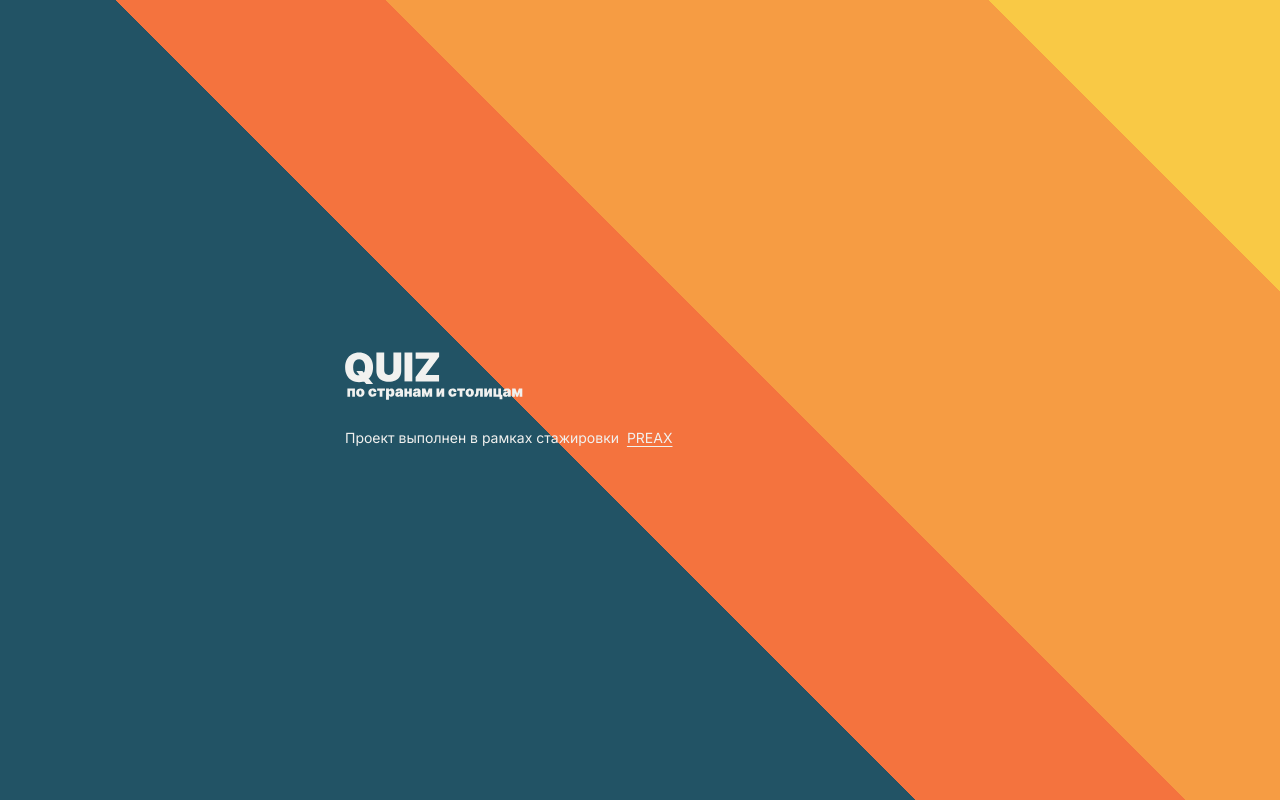
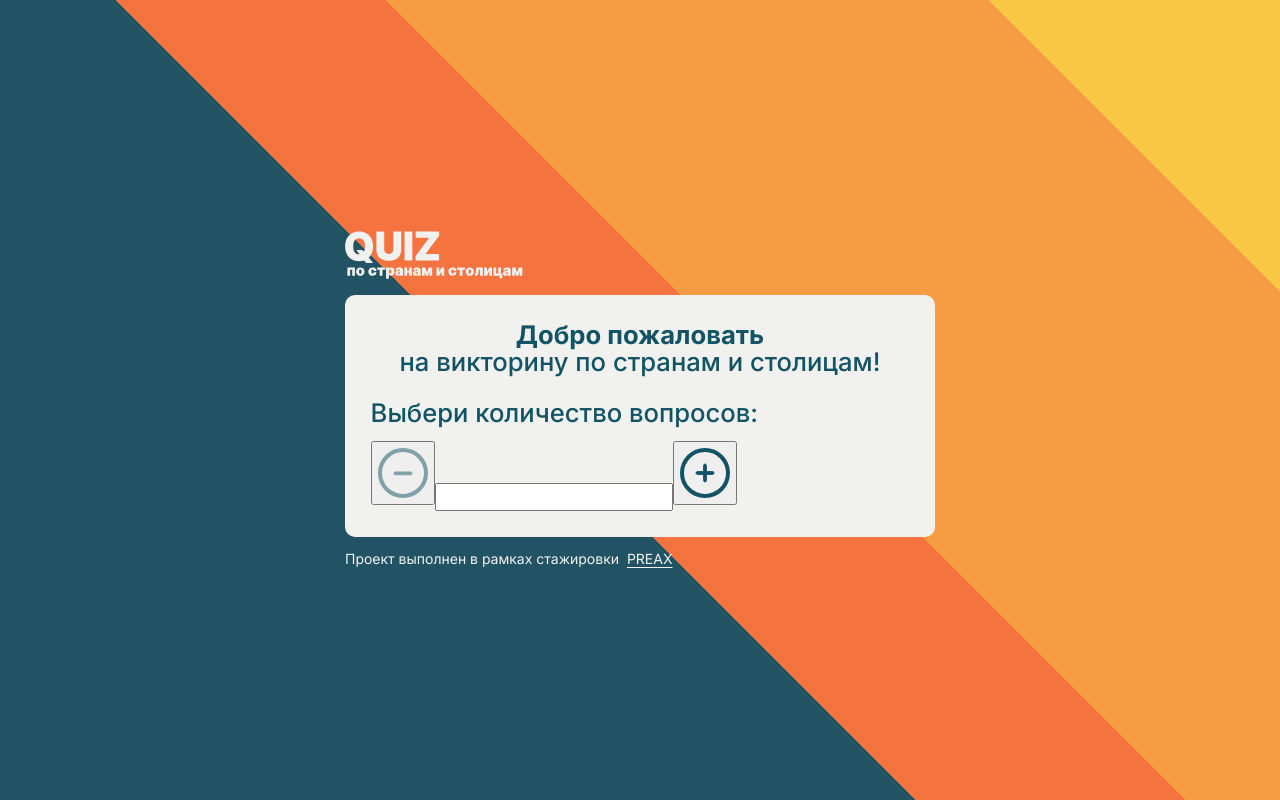
Before and after one commit to BRIT47rus/quizOnVUE3, a Vue app: page / in a window 1280 px wide. Built offline with nearby package versions, Linux system fonts and the light colour scheme.

Commit message:
Добавил коунтер, начал делать стартовую страницу, логики пока нет

```diff
--- a/src/assets/global.css
+++ b/src/assets/global.css
@@ -63,3 +63,7 @@ body {
   );
   color: var(--bg);
 }
+.section {
+  display: grid;
+  gap: var(--spaccing-x);
+}
--- a/src/assets/variables.css
+++ b/src/assets/variables.css
@@ -6,7 +6,7 @@
   --bg: #f1f1ef;
   --acces-color: #2a8f55;
   --error-color: #df4c25;
-
+  --brs: 10px;
   --spaccing-x: clamp(16px, 2vw, 32px);
   --spaccing-l: clamp(8px, 2vw, 16px);
   --gap-m: 16px;
--- a/src/components/Card.vue
+++ b/src/components/Card.vue
@@ -1,7 +1,14 @@
 <template>
-  <main><slot></slot></main>
+  <main className="main"><slot></slot></main>
 </template>
 
 <script></script>
 
-<style scoped></style>
+<style scoped>
+.main {
+  background-color: var(--bg);
+  padding: var(--spaccing-x);
+  border-radius: var(--brs);
+  color: var(--primari-200);
+}
+</style>
--- /dev/null
+++ b/src/components/Counter.vue
@@ -0,0 +1,25 @@
+<template>
+  <div className="counter">
+    <PTag>Выбери количество вопросов:</PTag>
+    <form action="">
+      <button aria-label="умненьшить количество" type="button">
+        <img src="/minus.svg" alt="" aria-hidden="true;" />
+      </button>
+      <input type="text" />
+      <button aria-label="увеличить количество" type="button">
+        <img src="/plus.svg" alt="" aria-hidden="true;" />
+      </button>
+    </form>
+  </div>
+</template>
+
+<script setup>
+import PTag from '@/components/PTag.vue';
+</script>
+
+<style scoped>
+.counter {
+  display: grid;
+  gap: var(--spaccing-l);
+}
+</style>
--- /dev/null
+++ b/src/components/PTag.vue
@@ -0,0 +1,12 @@
+<template>
+  <p className="subTitle"><slot></slot></p>
+</template>
+
+<script setup></script>
+
+<style scoped>
+.subTitle {
+  font-size: var(--font-p-size);
+  line-height: var(--font-p-lh);
+}
+</style>
--- /dev/null
+++ b/src/components/wellcomeContent/WellcomeContent.vue
@@ -0,0 +1,10 @@
+<template>
+  <WellcomeHeader />
+  <Counter />
+</template>
+<script setup>
+import WellcomeHeader from './WellcomeHeader.vue';
+import Counter from '@/components/Counter.vue';
+</script>
+
+<style scoped></style>
--- /dev/null
+++ b/src/components/wellcomeContent/WellcomeHeader.vue
@@ -0,0 +1,21 @@
+<template>
+  <div className="welcome-header">
+    <p className="title">Добро пожаловать</p>
+    <PTag>на викторину по странам и столицам!</PTag>
+  </div>
+</template>
+
+<script setup>
+import PTag from '@/components/PTag.vue';
+</script>
+
+<style scoped>
+.welcome-header {
+  text-align: center;
+}
+.title {
+  font-size: var(--font-h-size);
+  line-height: var(--font-h-lh);
+  font-weight: var(--font-h-weigth);
+}
+</style>
--- a/src/views/WellcomeView.vue
+++ b/src/views/WellcomeView.vue
@@ -1,10 +1,9 @@
 <template>
-  <section class="section"></section>
+  <section class="section"><WellcomeContent /></section>
 </template>
 
-<script setup></script>
+<script setup>
+import WellcomeContent from '@/components/wellcomeContent/WellcomeContent.vue';
+</script>
 
-<style scoped>
-.section {
-}
-</style>
+<style scoped></style>
```
Also changed, not shown: public/minus.svg (added), public/plus.svg (added).
